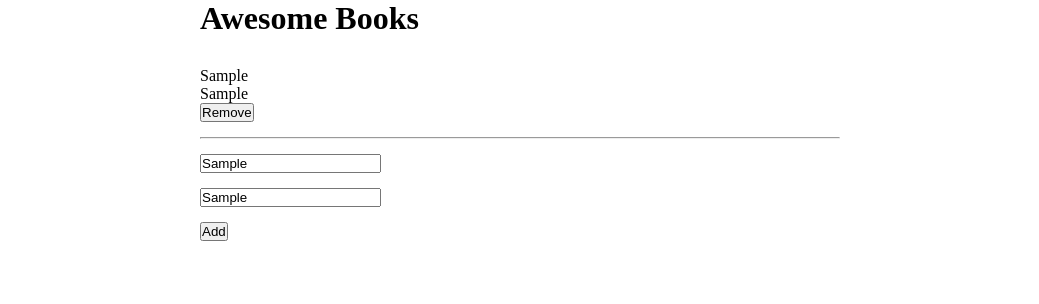
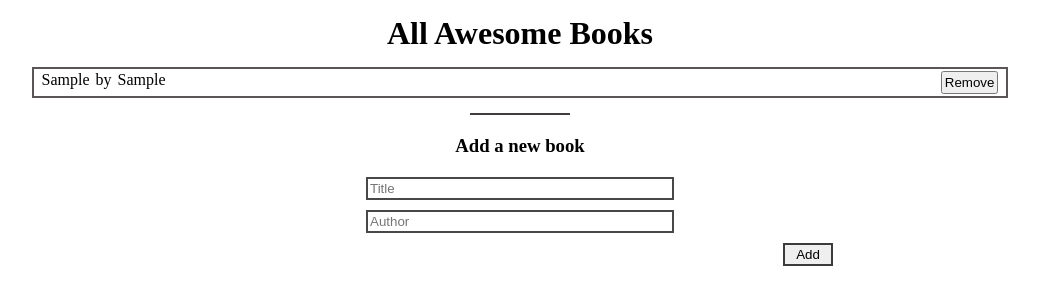
Before and after one commit to omarsalem7/Awesome-books, a website: page index.html in a window 1280 px wide. Both pictures are taken after typing "Sample", "Sample" into the empty fields and a click on the button "Add". Shown: the whole page, without its empty margins (120-1159 px from the left). Drawn offline with Linux system fonts and the light colour scheme.

Commit message:
Add styling to Awesome Books homepage

```diff
--- a/index.html
+++ b/index.html
@@ -11,14 +11,18 @@
 
 <body>
     <div class="books-container">
-        <h1 class="books-header">Awesome Books</h1>
+        <h1 class="books-header">All Awesome Books</h1>
         <ul class="books">
             <!-- Books generated Dynamically with JavaScript -->
         </ul>
+        <div class="line-books"></div>
+        <h3 id="add-new-books">Add a new book</h3>
         <div class="add-books">
             <input class="input-title" type="text" placeholder="Title" />
             <input class="input-author" type="text" placeholder="Author" />
-            <button class="add-btn" type="button">Add</button>
+            <div class="btn-add">
+                <button class="add-btn" type="button">Add</button>
+            </div>
         </div>
     </div>
     <script src="main.js"></script>
--- a/main.js
+++ b/main.js
@@ -7,29 +7,35 @@ class Book {
 
   addBook() {
     const books = document.querySelector('.books');
-    let booksHtml = '';
-    booksHtml = `<li id="${this.id}" class="book-item">
+    const listItem = document.createElement('li');
+    listItem.id = `${this.id}`;
+    listItem.className = 'book-item';
+    const booksHtml = `
+        <div class="book-info">
           <p class="book-title">${this.title}</p>
+          <p class="book-by">by</p>
           <p class="book-author">${this.author}</p>
+        </div>
           <button class="remove-btn" type="button">Remove</button>
-          <hr>
-        </li>
         `;
-    books.innerHTML += booksHtml;
 
+    listItem.innerHTML += booksHtml;
+    books.append(listItem);
     const newBookData = {
       id: this.id,
+      title: this.title,
       author: this.author,
-      title: this.title,
     };
     const getBooks = JSON.parse(localStorage.getItem('getBooks'));
     getBooks.push(newBookData);
     localStorage.setItem('getBooks', JSON.stringify(getBooks));
-    console.log(books.querySelector('.remove-btn'))
-    books.querySelector('.remove-btn').addEventListener('click', () => {
+    listItem.querySelector('.remove-btn').addEventListener('click', () => {
       this.removeBook();
-    })
+    });
+    document.querySelector('.input-title').value = '';
+    document.querySelector('.input-author').value = '';
   }
+
 
   removeBook() {
     const removedBook = document.querySelector('#${this.id}');
--- a/style.css
+++ b/style.css
@@ -4,30 +4,96 @@
 }
 
 .books-header {
-  margin-bottom: 15px;
+  margin: 15px;
+  text-align: center;
+}
+
+.books {
+  border: 2px solid rgb(90, 86, 86);
+  width: 80%;
+  text-align: center;
+  margin: 0 auto;
+}
+
+hr {
+  display: none;
 }
 
 .books-container {
+  display: flex;
+  flex-direction: column;
+  width: 95%;
+  margin: 0 auto;
+}
+
+.book-item {
+  list-style: none;
+  display: flex;
+  justify-content: space-between;
+  margin: 0;
+  padding: 2px 8px;
+}
+
+.book-item:nth-child(even) {
+  background-color: rgb(230, 230, 230);
+}
+
+.book-info {
+  display: flex;
+}
+
+.book-by {
+  padding: 0 6px;
+}
+
+.remove-btn {
+  padding: 2px;
+}
+
+.add-books {
+  margin-top: 15px;
   display: flex;
   flex-direction: column;
   width: 50%;
   margin: 0 auto;
 }
 
-.add-books input {
-  display: block;
-  margin-bottom: 15px;
+.input-title,
+.input-author {
+  margin-bottom: 10px;
+  border: 2px solid rgb(73, 71, 71);
+  padding: 2px;
+  width: 300px;
+  margin-right: auto;
+  margin-left: auto;
 }
 
-.book-item {
-  list-style: none;
-  padding-top: 15px;
+.add-btn {
+  padding: 2px 5px;
+  border: 2px solid rgb(61, 58, 58);
+  margin-bottom: 20px;
+  width: 50px;
+  text-align: center;
+  display: flex;
+  justify-content: center;
+  margin-right: -9px;
 }
 
-.remove-btn {
-  margin-bottom: 15px;
+.btn-add {
+  display: flex;
+  justify-content: flex-end;
 }
 
-.add-books {
+#add-new-books {
+  text-align: center;
+  margin-top: 20px;
+  margin-bottom: 20px;
+}
+
+.line-books {
+  border-bottom: 2px solid #413c3c;
   margin-top: 15px;
+  width: 100px;
+  margin-left: auto;
+  margin-right: auto;
 }
```
